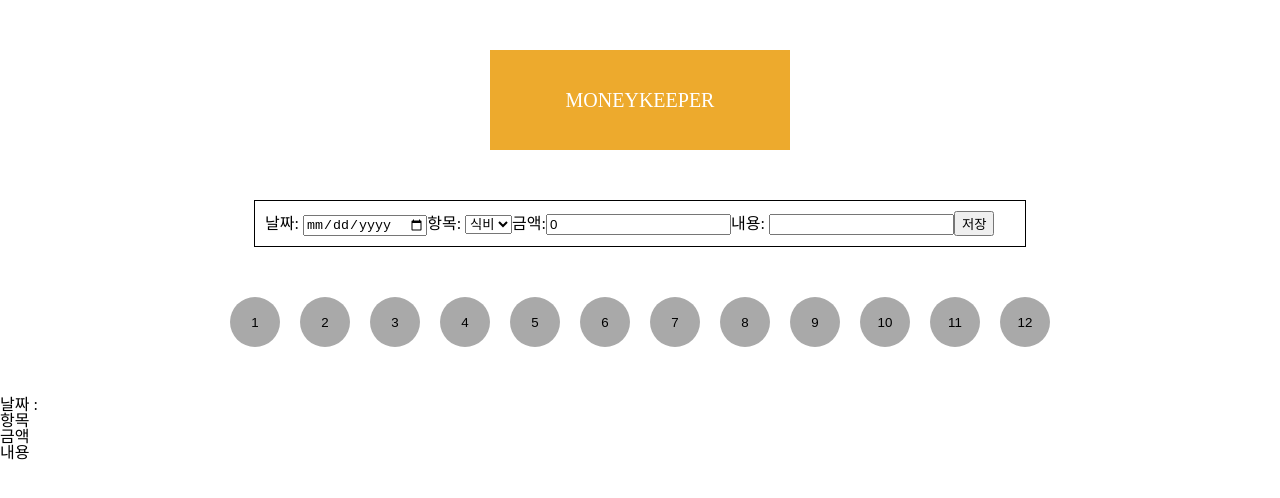
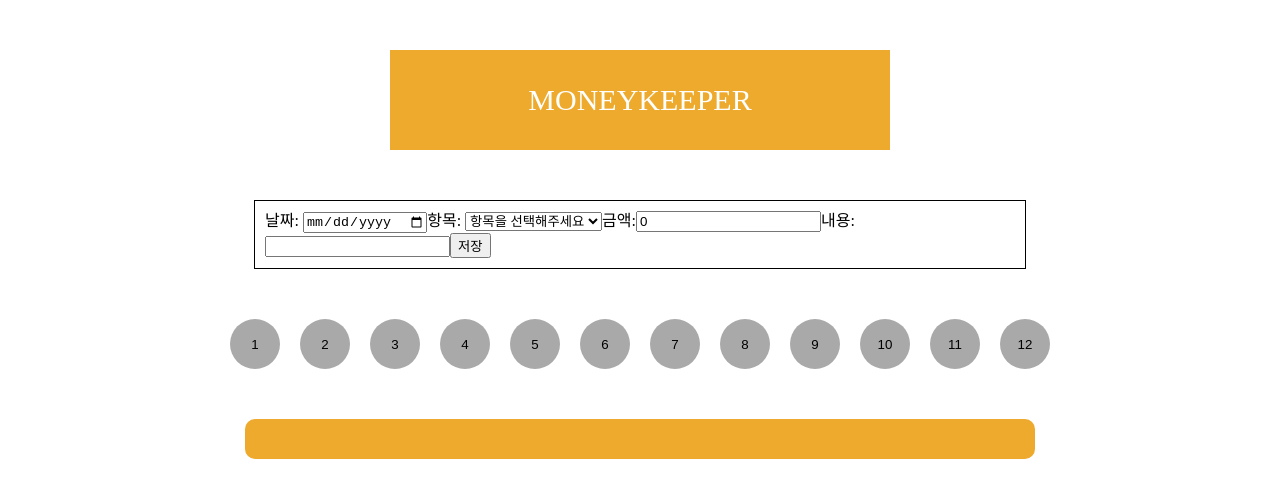
Before and after one commit to osoon9295/moneykeeper, a React (Vite) app: page / in a window 1280 px wide. Shown: the top 498 px of the page. Built offline with nearby package versions, Linux system fonts and the light colour scheme.

Commit message:
로컬스토리지 연결 + 달별리스트가져오기

```diff
--- a/src/App.jsx
+++ b/src/App.jsx
@@ -6,13 +6,16 @@ import Header from "./component/Header";
 import { useState } from "react";
 
 const App = () => {
-  const [data, setData] = useState([]);
+  const [data, setData] = useState(() => {
+    const savedData = localStorage.getItem("moneykeeper");
+    return savedData ? JSON.parse(savedData) : [];
+  });
+
   return (
     <div>
       <Header />
       <Form data={data} setData={setData} />
-      <Months />
-      <ExpenseList data={data} />
+      <Months data={data} />
     </div>
   );
 };
--- a/src/component/ExpenseItem.jsx
+++ b/src/component/ExpenseItem.jsx
@@ -1,13 +1,25 @@
 import React from "react";
+import styled from "styled-components";
 
-const ExpenseItem = ({ data }) => {
+const StExpenseItem = styled.div`
+  background-color: transparent;
+  width: 96%;
+  margin: 10px auto;
+  padding: 10px;
+  border: 1px solid white;
+  border-radius: 10px;
+`;
+
+const ExpenseItem = ({ datum }) => {
+  const { date, category, amount, content } = datum;
+
   return (
-    <div>
-      <p>날짜 : {data.datum}</p>
-      <p>항목</p>
-      <p>금액</p>
-      <p>내용</p>
-    </div>
+    <StExpenseItem>
+      <div>
+        {date} &nbsp; 항목 : {category} &nbsp; 금액 : {amount} &nbsp; 내용 :
+        {content}
+      </div>
+    </StExpenseItem>
   );
 };
 
--- a/src/component/ExpenseList.jsx
+++ b/src/component/ExpenseList.jsx
@@ -1,20 +1,29 @@
 import React from "react";
 import ExpenseItem from "./ExpenseItem";
+import styled from "styled-components";
 
-const ExpenseList = ({ data }) => {
+const StExpenseList = styled.div`
+  height: fit-content;
+  width: 750px;
+  background-color: rgb(237, 170, 45);
+
+  margin: 20px auto;
+  padding: 20px;
+  border-radius: 10px;
+`;
+
+const ExpenseList = ({ data, selectedMonth }) => {
+  const filterdExpenseList = data.filter((datum) => {
+    const date = new Date(datum.date);
+    return date.getMonth() + 1 === selectedMonth;
+  });
+
   return (
-    <div>
-      <ExpenseItem data={data} />
-      {data.content}
-
-      {/* {data
-        .filter((datum) => {
-          return datum.date.getMonth() === EventTarget.getMonth();
-        })
-        .map((datum) => {
-          return <ExpenseItem key={datum.id} datum={datum} />;
-        })} */}
-    </div>
+    <StExpenseList>
+      {filterdExpenseList.map((datum) => {
+        return <ExpenseItem key={datum.id} datum={datum} />;
+      })}
+    </StExpenseList>
   );
 };
 
--- a/src/component/Form.jsx
+++ b/src/component/Form.jsx
@@ -24,14 +24,17 @@ const Form = ({ data, setData }) => {
       id: new Date().getTime(),
       date: date,
       category: category,
-      amount: amount,
+      amount: Number(amount),
       content: content,
     };
 
-    setData([...data, newData]);
+    const updateData = [...data, newData];
+    setData(updateData);
+    localStorage.setItem("moneykeeper", JSON.stringify(updateData));
+
     setDate("");
     setCategory("");
-    setAmount("");
+    setAmount(0);
     setContent("");
   };
 
@@ -58,20 +61,22 @@ const Form = ({ data, setData }) => {
               setCategory(e.target.value);
             }}
           >
-            <option>식비</option>
-            <option>집세</option>
-            <option>세금</option>
+            <option value="">항목을 선택해주세요</option>
+            <option value="food">식비</option>
+            <option value="rent">집세</option>
+            <option value="tax">세금</option>
           </select>
 
           <label htmlFor="amount">금액:</label>
           <input
             type="number"
-            id="amout"
+            id="amount"
             name="amount"
             value={amount}
             onChange={(e) => {
               setAmount(e.target.value);
             }}
+            min="1"
           />
 
           <label htmlFor="content">내용: </label>
--- a/src/component/Header.jsx
+++ b/src/component/Header.jsx
@@ -4,9 +4,9 @@ import styled from "styled-components";
 const StHeader = styled.header`
   background-color: rgb(237, 170, 45);
   color: white;
-  font-size: 20px;
+  font-size: 30px;
   height: 100px;
-  width: 300px;
+  width: 500px;
   margin: 50px auto;
   display: flex;
   justify-content: center;
--- a/src/component/Months.jsx
+++ b/src/component/Months.jsx
@@ -1,5 +1,7 @@
 import React from "react";
 import styled from "styled-components";
+import ExpenseList from "./ExpenseList";
+import { useState } from "react";
 
 const StMonthList = styled.div`
   margin: 30px auto;
@@ -27,19 +29,25 @@ const StMonthButton = styled.button`
   }
 `;
 
-const Months = () => {
+const Months = ({ data }) => {
   const months = [1, 2, 3, 4, 5, 6, 7, 8, 9, 10, 11, 12];
+  const [selectedMonth, setSelectedMonth] = useState(null);
 
-  const changeExpenseList = () => {};
+  const clickMonth = (month) => {
+    setSelectedMonth(month);
+  };
 
   return (
-    <StMonthList>
-      {months.map((month, index) => (
-        <StMonthButton onClick={changeExpenseList} key={index}>
-          {month}
-        </StMonthButton>
-      ))}
-    </StMonthList>
+    <div>
+      <StMonthList>
+        {months.map((month) => (
+          <StMonthButton key={month} onClick={() => clickMonth(month)}>
+            {month}
+          </StMonthButton>
+        ))}
+      </StMonthList>
+      <ExpenseList data={data} selectedMonth={selectedMonth} />
+    </div>
   );
 };
 
```
